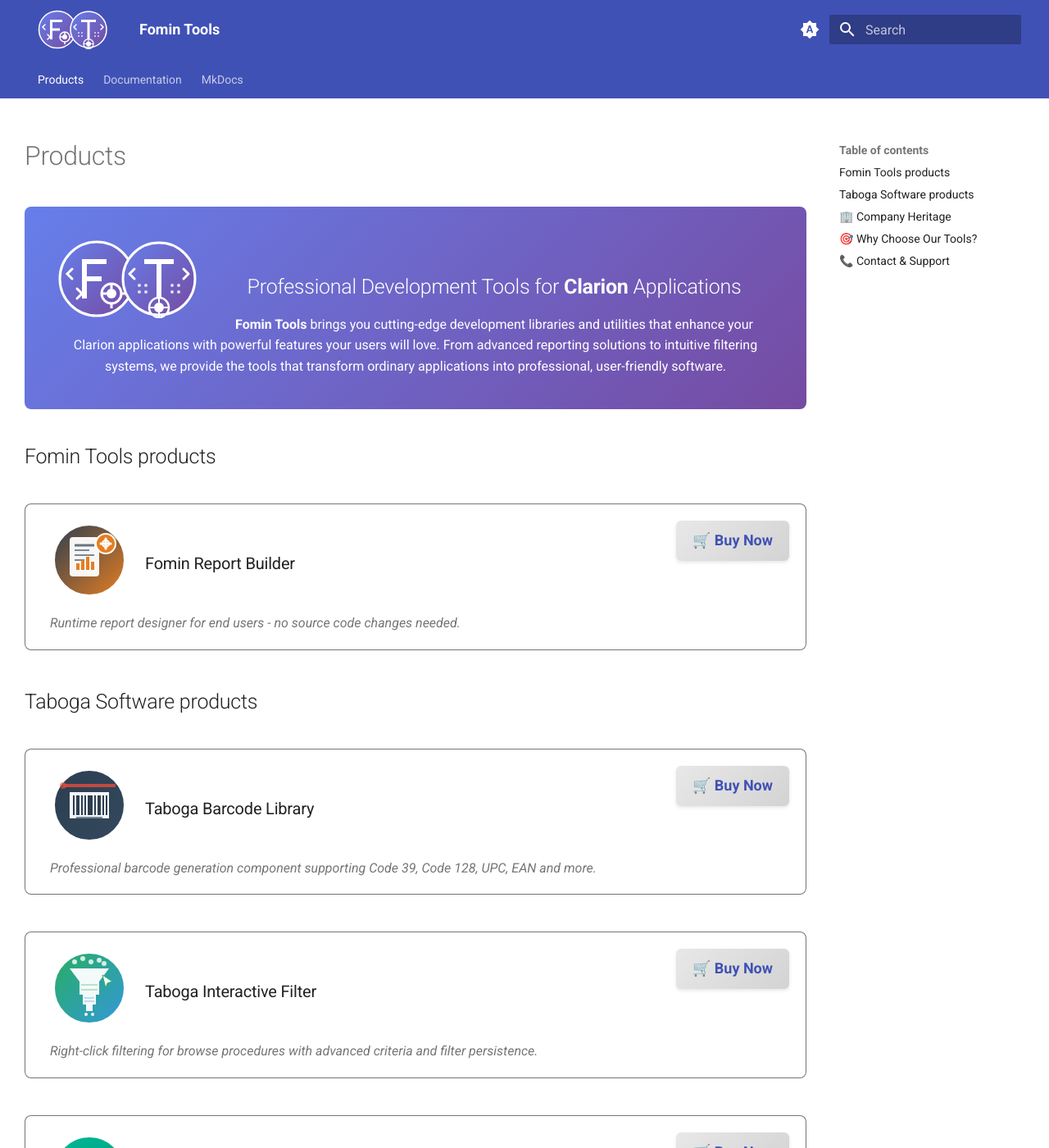
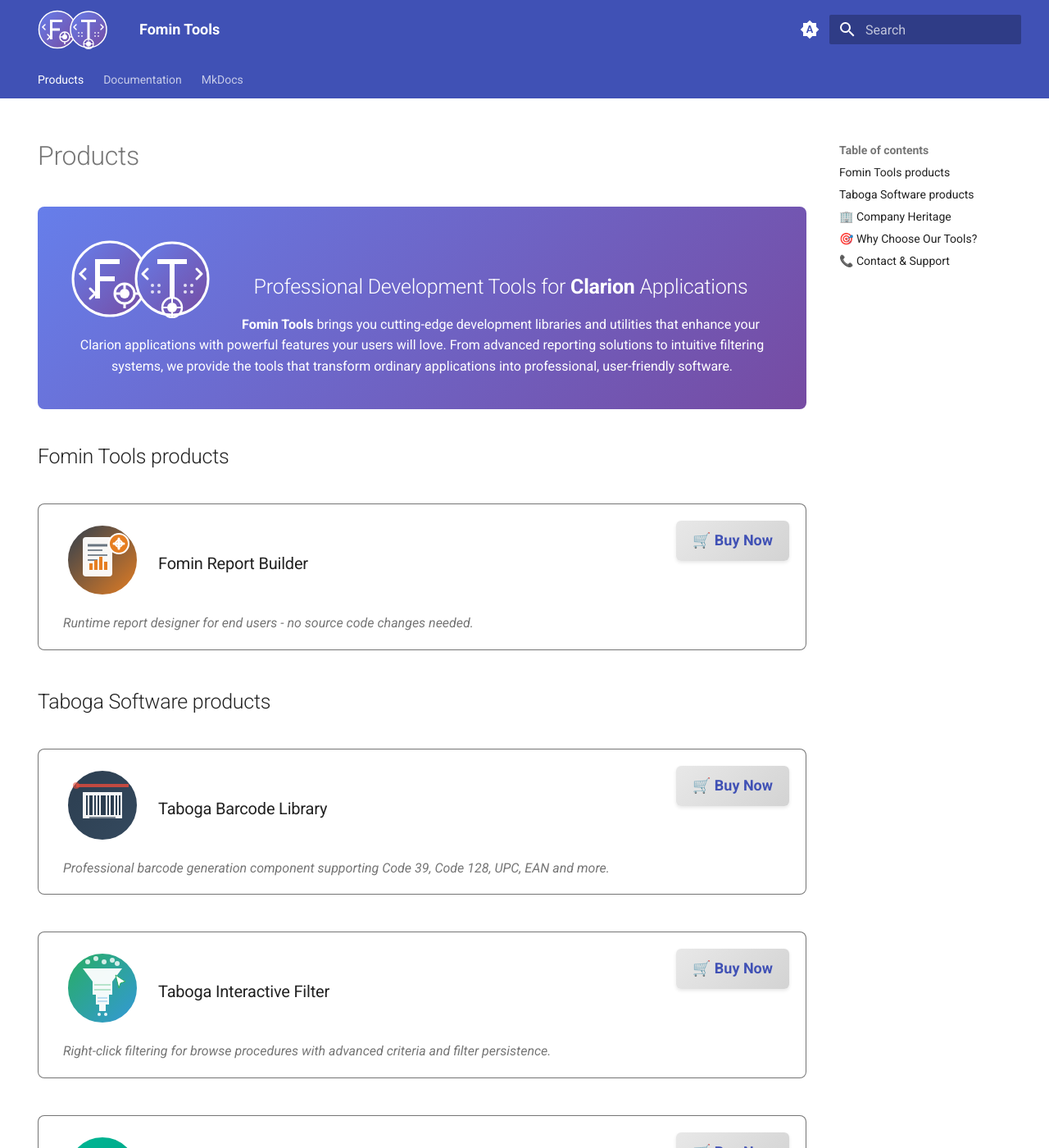
Before and after one commit to oleg-fomin/FominTools-Docs, an MkDocs documentation site: the page built from docs/index.md, in a window 1280 px wide and 1400 px high. Shown: the whole window at 82% size. Built offline with MkDocs 1.6.1 and Material for MkDocs 9.7.7, drawn with Linux system fonts in a browser that asks for light colours; a script that is not in the unit is left out.

Commit message:
Fix zero left margin for .md-content

```diff
--- a/docs/css/extra.css
+++ b/docs/css/extra.css
@@ -193,17 +193,7 @@
     }
 
     .hero-section {
-        padding: 1.5rem;
+        padding: 1rem;
     }
+
 }
-
-/* Ensure no margin/padding issues */
-.md-content {
-    margin-left: 0 !important;
-    padding-left: 0 !important;
-}
-
-.md-content__inner {
-    margin-left: 0 !important;
-    padding-left: 0 !important;
-}
```
